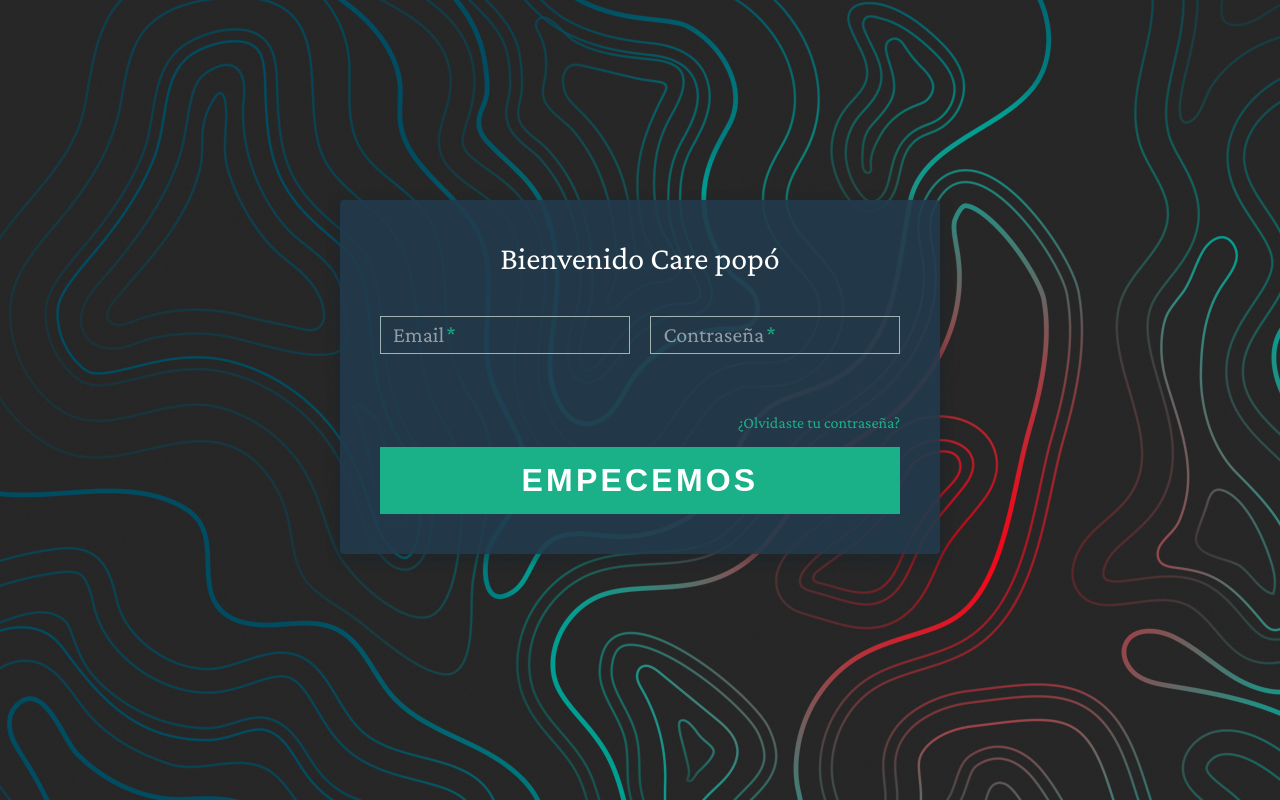
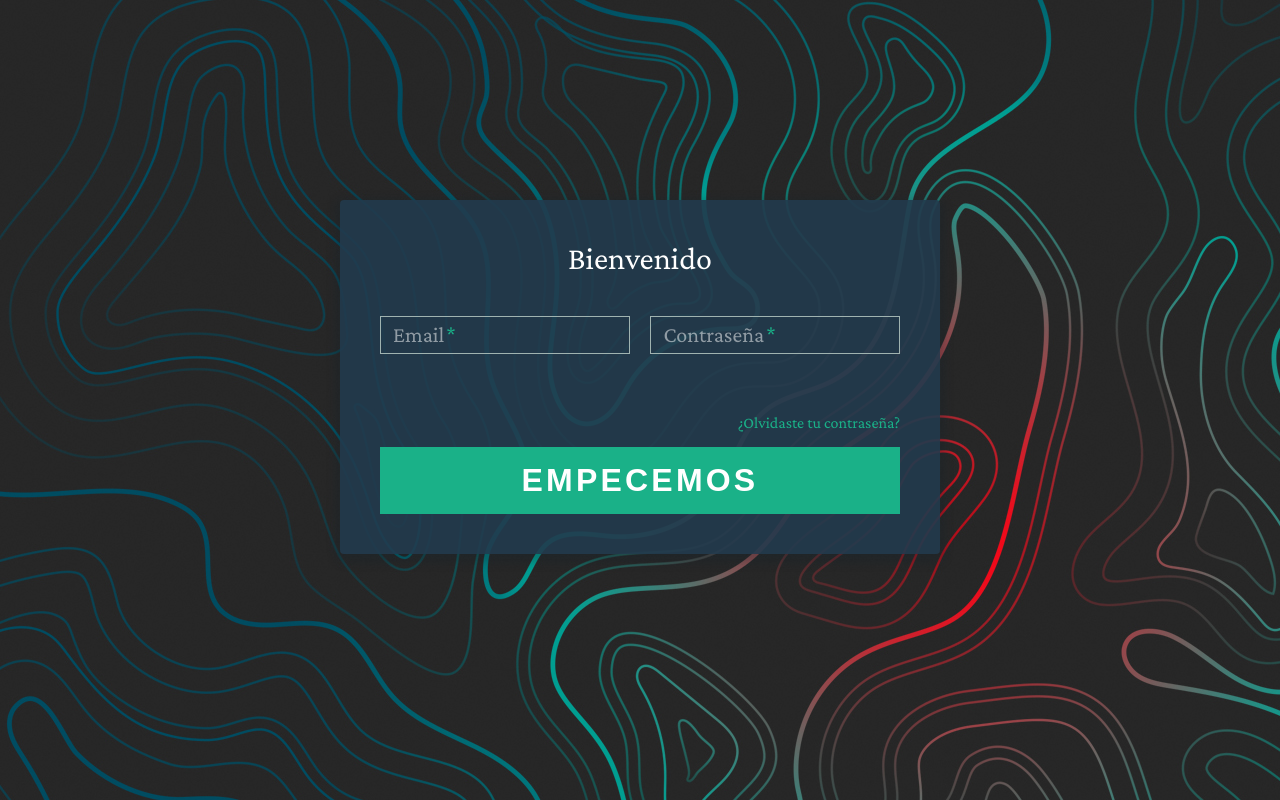
Before and after one commit to juancabana/ProyectoIntegrador, a plain HTML site: page App/Aplicación/Formulario.html in a window 1280 px wide. Drawn offline with nearby package versions, Linux system fonts and the light colour scheme.

Commit message:
Deshacer

```diff
--- a/App/Aplicación/Formulario.html
+++ b/App/Aplicación/Formulario.html
@@ -28,7 +28,7 @@
 
     <div class="tab-content">
       <div id="signup">
-        <h1>Bienvenido Care popó</h1>
+        <h1>Bienvenido</h1>
 
         <!---La acción que hará el formulario será enviarme a el archivo first-->
         <form action="Intro.html" method="post">
```
